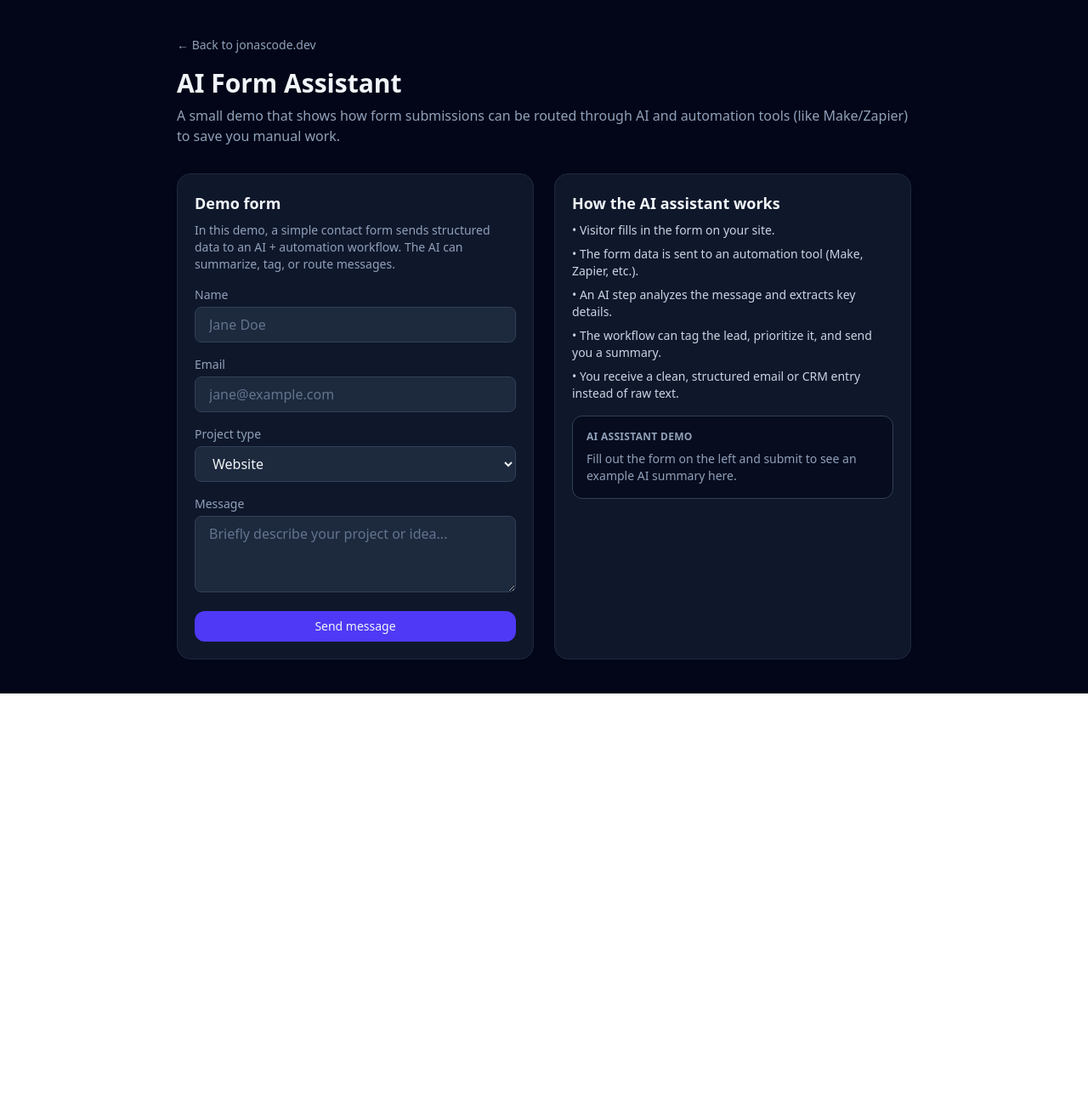
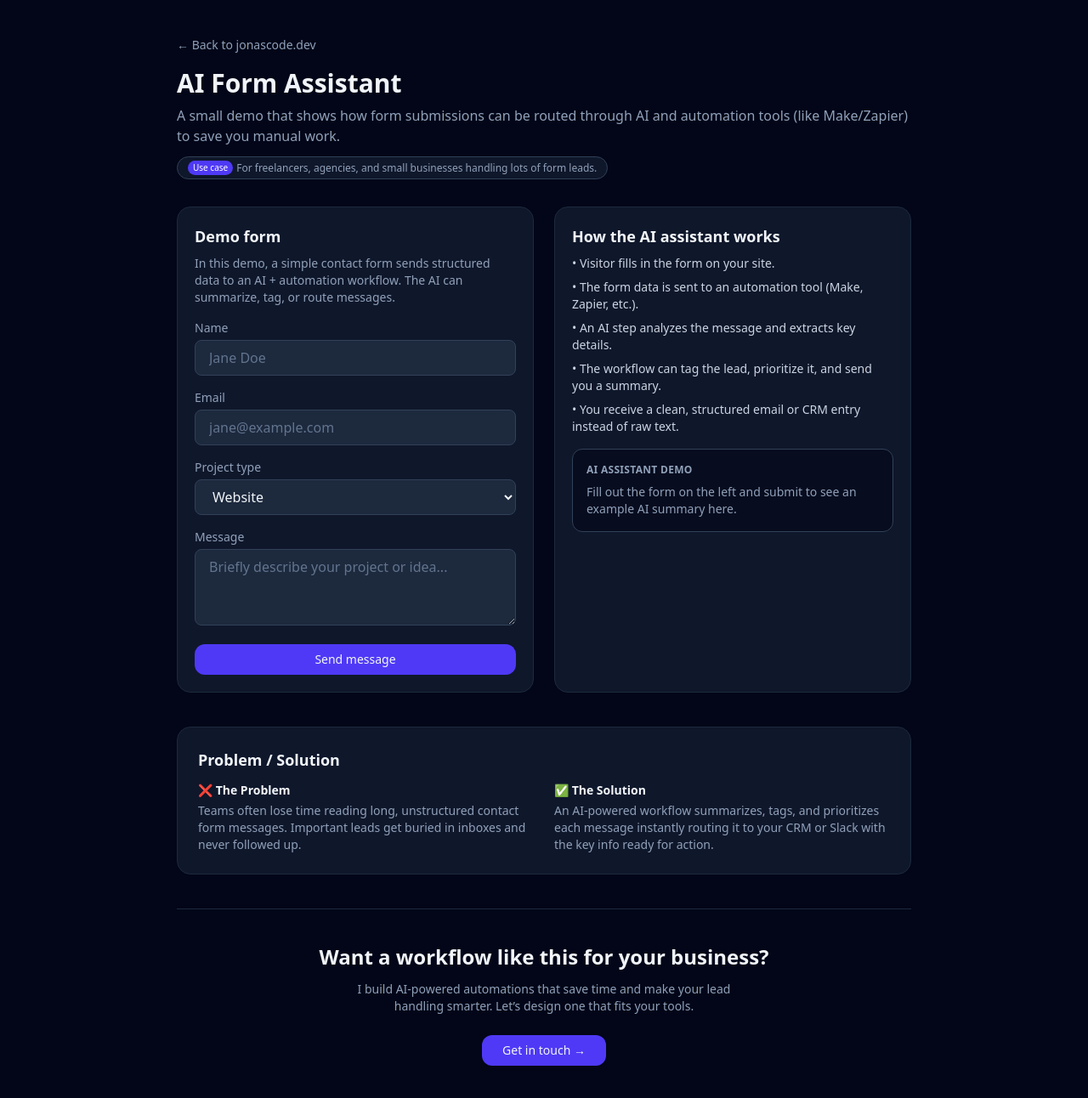
Before and after one commit to youniscode/my-portfolio, a React (Vite) app: page /ai-form-assistant in a window 1280 px wide. Shown: the whole page at 85% size. Before the commit the page ends 816 px from the top, so only its background shows below. Built offline with nearby package versions, Linux system fonts and the light colour scheme.

Commit message:
Add Problem/Solution and CTA sections to AI Form Assistant demo

```diff
--- a/src/pages/AiFormAssistant.jsx
+++ b/src/pages/AiFormAssistant.jsx
@@ -17,6 +17,17 @@ export default function AiFormAssistant() {
         <p className="text-slate-400 mt-2">
           A small demo that shows how form submissions can be routed through AI
           and automation tools (like Make/Zapier) to save you manual work.
+        </p>
+        <p className="text-xs text-slate-400 mt-3">
+          <span className="inline-flex items-center gap-1 rounded-full bg-slate-900 border border-slate-700 px-3 py-1">
+            <span className="text-[10px] px-1.5 py-0.5 rounded-full bg-indigo-600 text-white">
+              Use case
+            </span>
+            <span>
+              For freelancers, agencies, and small businesses handling lots of
+              form leads.
+            </span>
+          </span>
         </p>
 
         {/* Two-column layout: form + explanation */}
@@ -169,6 +180,48 @@ export default function AiFormAssistant() {
             </div>
           </div>
         </div>
+        {/* Problem / Solution section */}
+        <div className="mt-10 rounded-2xl border border-slate-800 bg-slate-900 p-6">
+          <h2 className="text-lg font-semibold mb-3">Problem / Solution</h2>
+          <div className="grid md:grid-cols-2 gap-6 text-sm text-slate-300">
+            <div>
+              <h3 className="font-semibold text-slate-100 mb-1">
+                ❌ The Problem
+              </h3>
+              <p className="text-slate-400">
+                Teams often lose time reading long, unstructured contact form
+                messages. Important leads get buried in inboxes and never
+                followed up.
+              </p>
+            </div>
+            <div>
+              <h3 className="font-semibold text-slate-100 mb-1">
+                ✅ The Solution
+              </h3>
+              <p className="text-slate-400">
+                An AI-powered workflow summarizes, tags, and prioritizes each
+                message instantly routing it to your CRM or Slack with the key
+                info ready for action.
+              </p>
+            </div>
+          </div>
+        </div>
+        {/* CTA section */}
+        <div className="mt-10 text-center border-t border-slate-800 pt-10">
+          <h2 className="text-2xl font-semibold mb-3">
+            Want a workflow like this for your business?
+          </h2>
+          <p className="text-slate-400 mb-6 text-sm max-w-md mx-auto">
+            I build AI-powered automations that save time and make your lead
+            handling smarter. Let’s design one that fits your tools.
+          </p>
+          <a
+            href="/#contact"
+            className="inline-block bg-indigo-600 hover:bg-indigo-500 px-6 py-2 rounded-xl font-medium text-sm"
+          >
+            Get in touch →
+          </a>
+        </div>
       </div>
     </div>
   );
```
